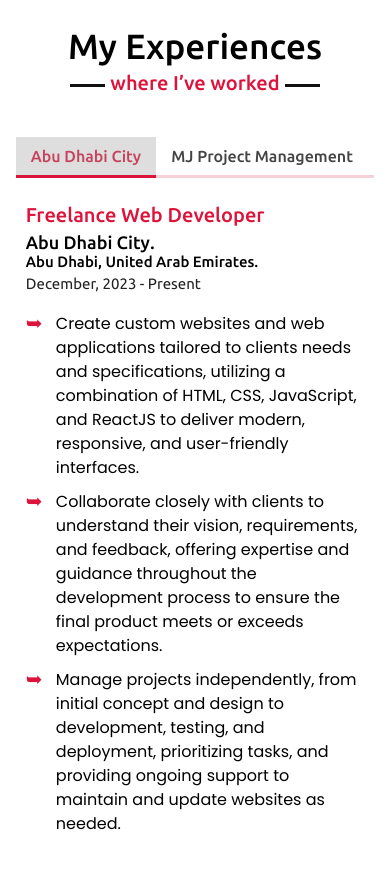
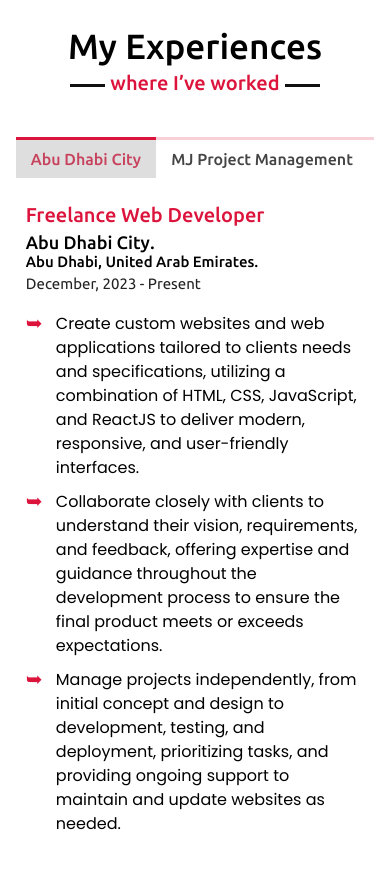
Before and after one commit to Maaazhar/maaazhar.github.io, a React (Vite) app: page / in a window 390 px wide. Shown: the part 3800-4669 px from the top of the page. Built offline with nearby package versions, Linux system fonts and the light colour scheme.

Commit message:
updating tab hover animation

```diff
--- a/src/components/Experience/Experience.css
+++ b/src/components/Experience/Experience.css
@@ -172,13 +172,25 @@
     .experienceTabs>.tabWrapper>.tab {
         padding: 10px 20px;
         border-left: none;
-        border-bottom: 3px solid #dc143c33;
+        border-top: 3px solid #dc143c33;
+    }
+    .experienceTabs>.tabWrapper>.tab::before{
+        width: 100%;
+        height: 0%;
+    }
+
+    .experienceTabs>.tabWrapper>.tab:hover::before{
+        height: 100%;
     }
 
     .experienceTabs>.tabWrapper>.activeTab {
-        border-bottom: 3px solid crimson;
+        border-top: 3px solid crimson;
     }
 
+    .experienceTabs>.tabWrapper>.activeTab::before{
+        width: 100%;
+        height: 100%;
+    }
 
 }
 
```
